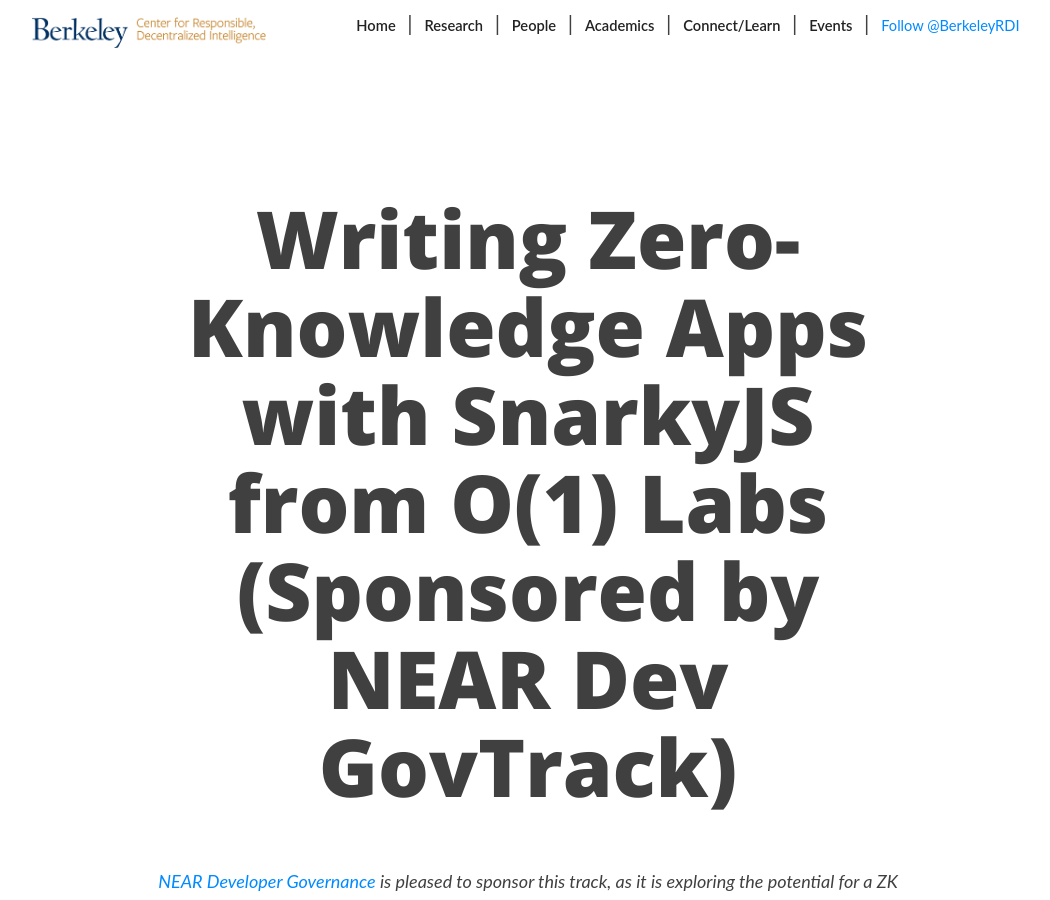
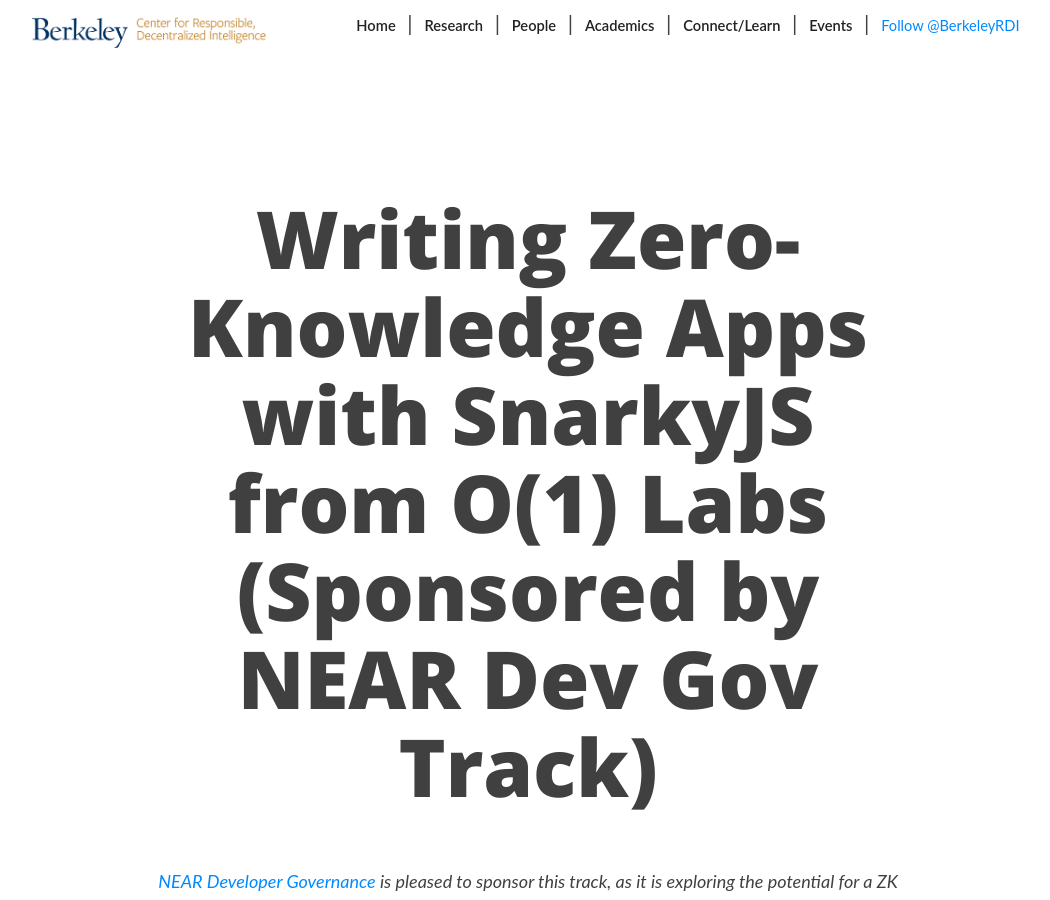
Before and after one commit to rdi-berkeley/zkp-web3-hackathon, a Jekyll site: the page built from _tracks/zk_snarkyjs_track.md, in a window 1280 px wide and 900 px high. Shown: the whole window, without its empty margins (112-1162 px from the left). Built offline with Jekyll 4.4.1, drawn with Linux system fonts in a browser that asks for light colours; nearby versions of some CDN libraries; comment, search, counter and statistics services are not loaded.

Commit message:
Update zk_snarkyjs_track.md

```diff
--- a/_tracks/zk_snarkyjs_track.md
+++ b/_tracks/zk_snarkyjs_track.md
@@ -1,5 +1,5 @@
 ---
-title: Writing Zero-Knowledge Apps with SnarkyJS from O(1) Labs (Sponsored by NEAR Dev GovTrack)
+title: Writing Zero-Knowledge Apps with SnarkyJS from O(1) Labs (Sponsored by NEAR Dev Gov Track)
 description: Use SnarkyJS to write smart contracts and zkPrograms in TypeScript.
 date: 2019-12-31 14:40:45
 ---
```
